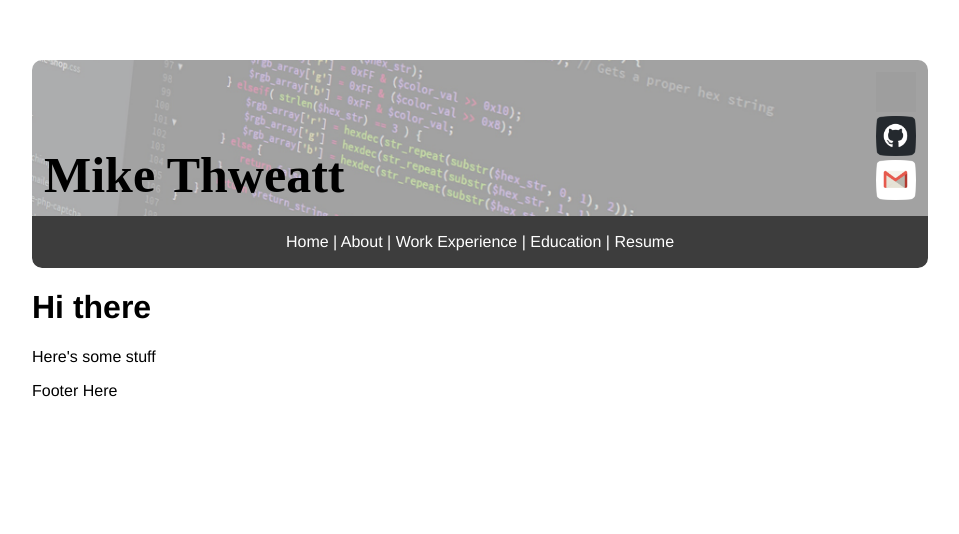
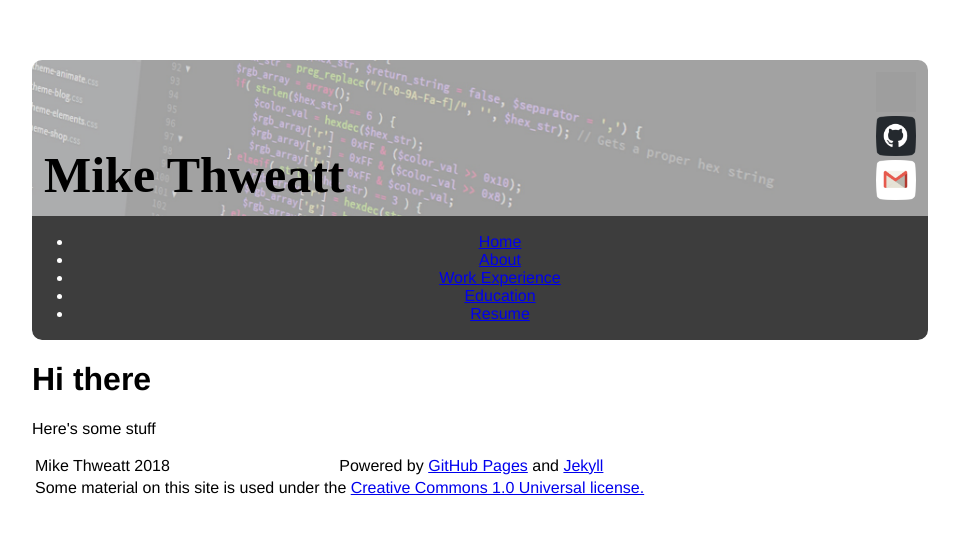
Before and after one commit to thweattm/thweattm.github.io, a Jekyll site: the page built from index.html, in a window 1280 px wide. Shown: the top 534 px of the page, without its empty margins (160-1119 px from the left). Built offline with Jekyll 4.4.1, drawn with Linux system fonts in a browser that asks for light colours; grey boxes are pictures that could not be loaded.

Commit message:
Update default.html

```diff
--- a/_layouts/default.html
+++ b/_layouts/default.html
@@ -20,17 +20,35 @@
 				</tr>
 			</table>
 			<div class="navigation">
-				<p>Home | About | Work Experience | Education | Resume</p>
+				<nav>
+					<ul>
+						<li><a href="/">Home</a></li>
+						<li><a href="/about">About</a></li>
+						<li><a href="/work">Work Experience</a></li>
+						<li><a href="/education">Education</a></li>
+						<li><a href="/docs/Mike_Thweatt_Resume.pdf" target="_blank">Resume</a></li>
+					</ul>
+				</nav>
 			</div>
 		</div>
 
 
-		<div class="container">
+		<div class="body">
 			{{ content }}
 		</div>
 
 		<footer>
-			Footer Here
+			<table>
+				<tr>
+					<td>Mike Thweatt 2018</td>
+					<td class="right">Powered by <a href="https://pages.github.com/">GitHub Pages</a> and
+						<a href="http://jekyllrb.com/">Jekyll</a></td>
+				</tr>
+				<tr>
+					<td colspan=2 class="legal">Some material on this site is used under the
+						<a href="https://creativecommons.org/publicdomain/zero/1.0/deed.en">
+						Creative Commons 1.0 Universal license.</a></td>
+				</tr>
 		</footer>
 	</body>
 </HTML>
```
